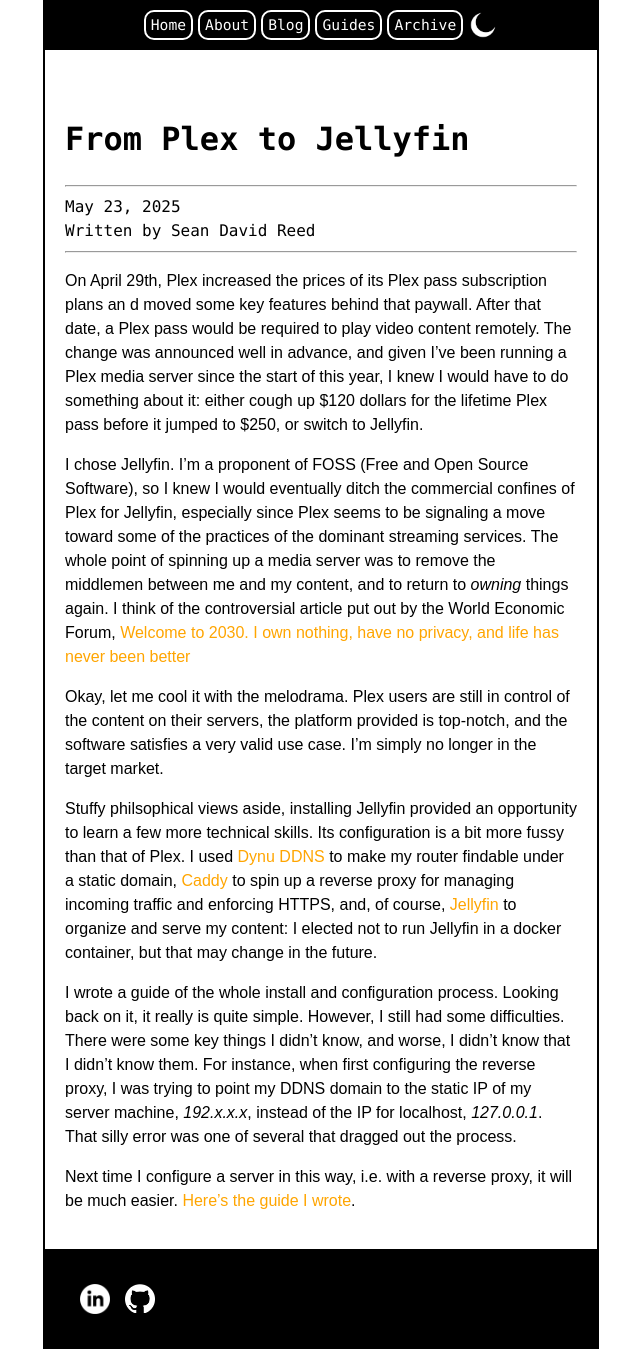
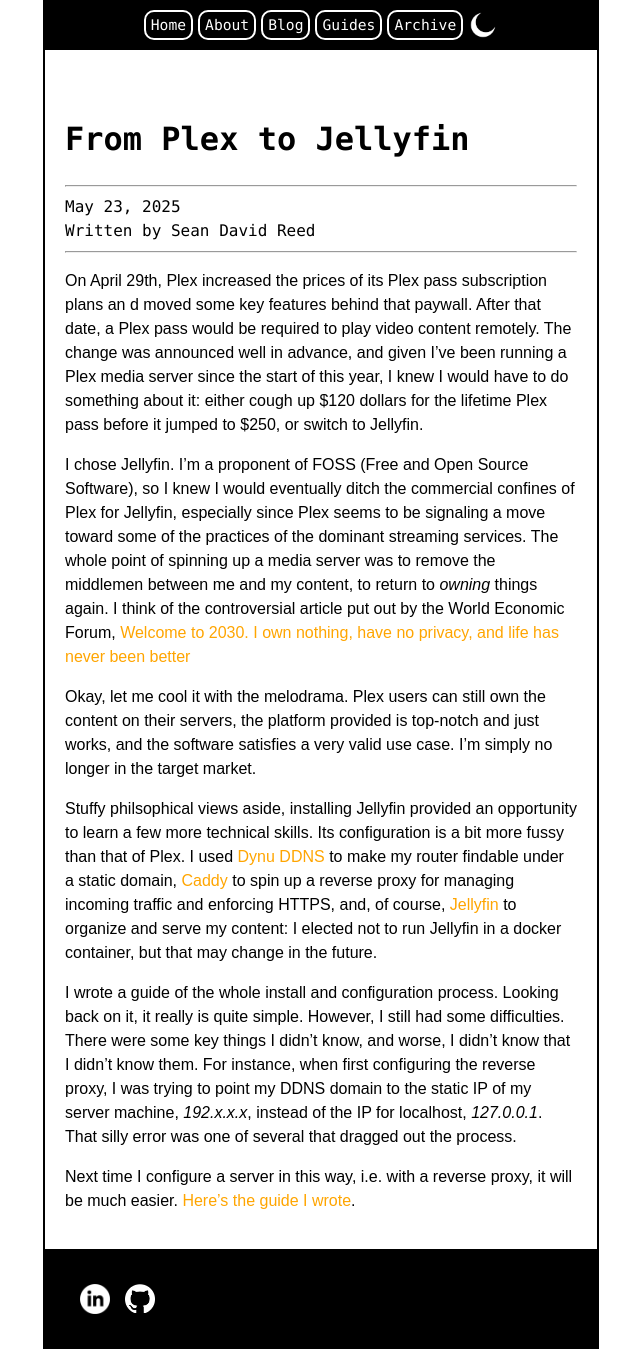
Before and after one commit to seandavidreed/seandavidreed.github.io, a Jekyll site: the page built from my_collections/_posts/2025-05-23-from-plex-to-jellyfin.md, in a window 1280 px wide. Shown: the whole page, without its empty margins (319-959 px from the left). Built offline with Jekyll 4.4.1, drawn with Linux system fonts in a browser that asks for light colours.

Commit message:
Make changes to latest post and static IP guide

```diff
--- a/my_collections/_posts/2025-05-23-from-plex-to-jellyfin.md
+++ b/my_collections/_posts/2025-05-23-from-plex-to-jellyfin.md
@@ -8,9 +8,9 @@
 
 On April 29th, Plex increased the prices of its Plex pass subscription plans an d moved some key features behind that paywall. After that date, a Plex pass would be required to play video content remotely. The change was announced well in advance, and given I've been running a Plex media server since the start of this year, I knew I would have to do something about it: either cough up \\$120 dollars for the lifetime Plex pass before it jumped to \\$250, or switch to Jellyfin.
 
-I chose Jellyfin. I'm a proponent of FOSS (Free and Open Source Software), so I knew I would eventually ditch the commercial confines of Plex for Jellyfin, especially since Plex seems to be signaling a move toward some of the practices of the dominant streaming services. The whole point of spinning up a media server was to remove the middlemen between me and my content, and to return to *owning* things again. I think of the controversial article put out by the World Economic Forum, [Welcome to 2030. I own nothing, have no privacy, and life has never been better](https://web.archive.org/web/20161125135500/https://www.weforum.org/agenda/2016/11/shopping-i-can-t-really-remember-what-that-is)
+I chose Jellyfin. I'm a proponent of FOSS (Free and Open Source Software), so I knew I would eventually ditch the commercial confines of Plex for Jellyfin, especially since Plex seems to be signaling a move toward some of the practices of the dominant streaming services. The whole point of spinning up a media server was to remove the middlemen between me and my content, to return to *owning* things again. I think of the controversial article put out by the World Economic Forum, [Welcome to 2030. I own nothing, have no privacy, and life has never been better](https://web.archive.org/web/20161125135500/https://www.weforum.org/agenda/2016/11/shopping-i-can-t-really-remember-what-that-is)
 
-Okay, let me cool it with the melodrama. Plex users are still in control of the content on their servers, the platform provided is top-notch, and the software satisfies a very valid use case. I'm simply no longer in the target market.
+Okay, let me cool it with the melodrama. Plex users can still own the content on their servers, the platform provided is top-notch and just works, and the software satisfies a very valid use case. I'm simply no longer in the target market.
 
 Stuffy philsophical views aside, installing Jellyfin provided an opportunity to learn a few more technical skills. Its configuration is a bit more fussy than that of Plex. I used [Dynu DDNS](https://www.dynu.com/en-US/DynamicDNS) to make my router findable under a static domain, [Caddy](https://caddyserver.com/) to spin up a reverse proxy for managing incoming traffic and enforcing HTTPS, and, of course, [Jellyfin](https://jellyfin.org/) to organize and serve my content: I elected not to run Jellyfin in a docker container, but that may change in the future.
 
```
Also changed, not shown: my_collections/_tech_guides/static-ip-setup.md (+1 -1 lines).
